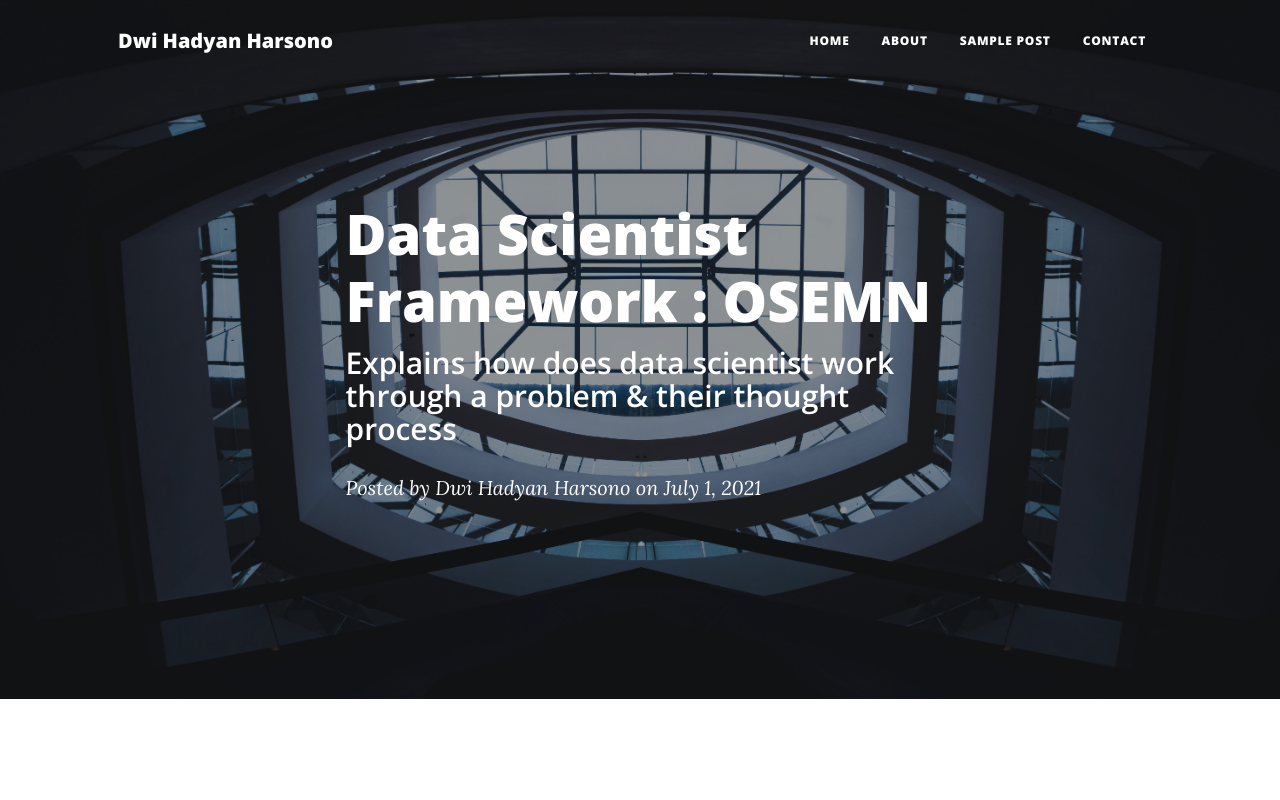
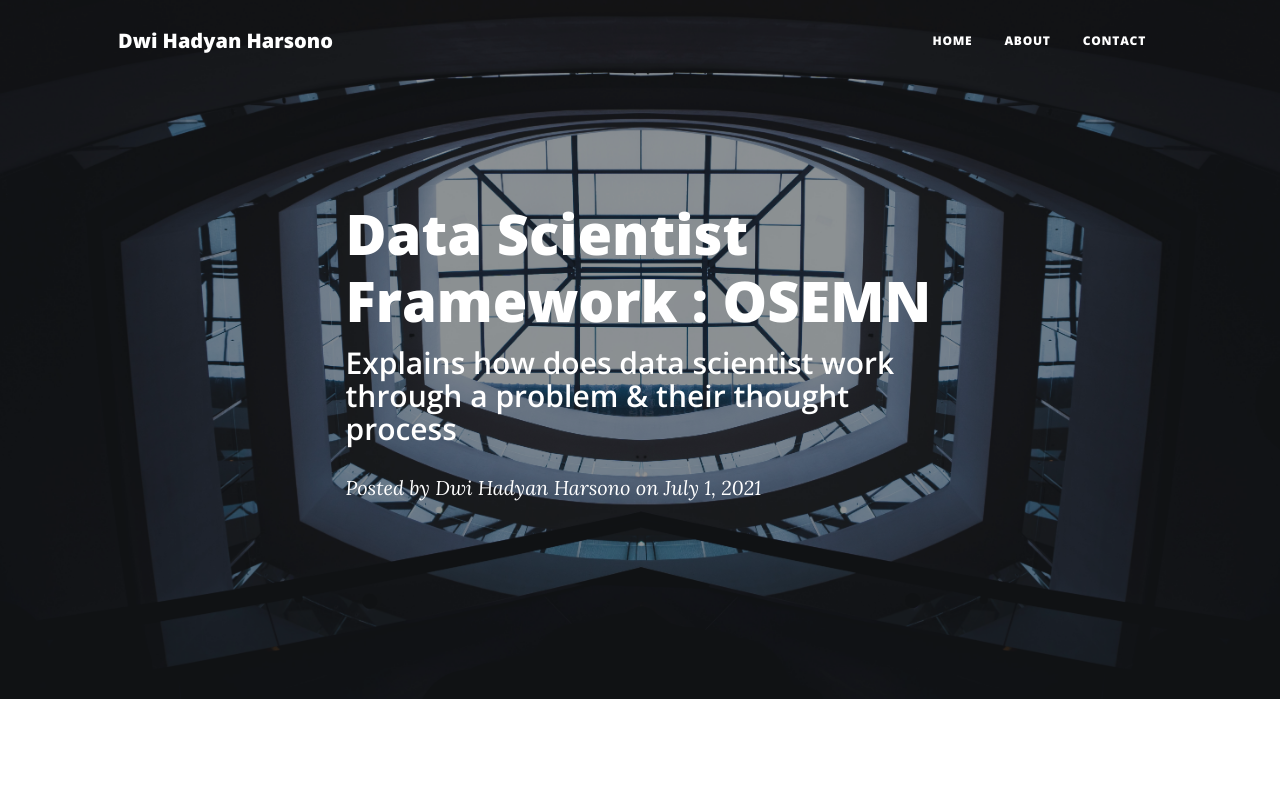
Before and after one commit to dwihdyn/dwihdyn.github.io, a plain HTML site: page 1-osemn.html in a window 1280 px wide. Shown: the top 800 px of the page. Drawn offline with nearby package versions, Linux system fonts and the light colour scheme.

Commit message:
[FIX] neat navbar to 3 only

```diff
--- a/1-osemn.html
+++ b/1-osemn.html
@@ -28,7 +28,6 @@
                     <ul class="navbar-nav ms-auto py-4 py-lg-0">
                         <li class="nav-item"><a class="nav-link px-lg-3 py-3 py-lg-4" href="index.html">Home</a></li>
                         <li class="nav-item"><a class="nav-link px-lg-3 py-3 py-lg-4" href="about.html">About</a></li>
-                        <li class="nav-item"><a class="nav-link px-lg-3 py-3 py-lg-4" href="post.html">Sample Post</a></li>
                         <li class="nav-item"><a class="nav-link px-lg-3 py-3 py-lg-4" href="contact.html">Contact</a></li>
                     </ul>
                 </div>
```
Also changed, not shown: about.html (+0 -1 lines), contact.html (+0 -1 lines), index.html (+0 -1 lines), post.html (+0 -1 lines).
